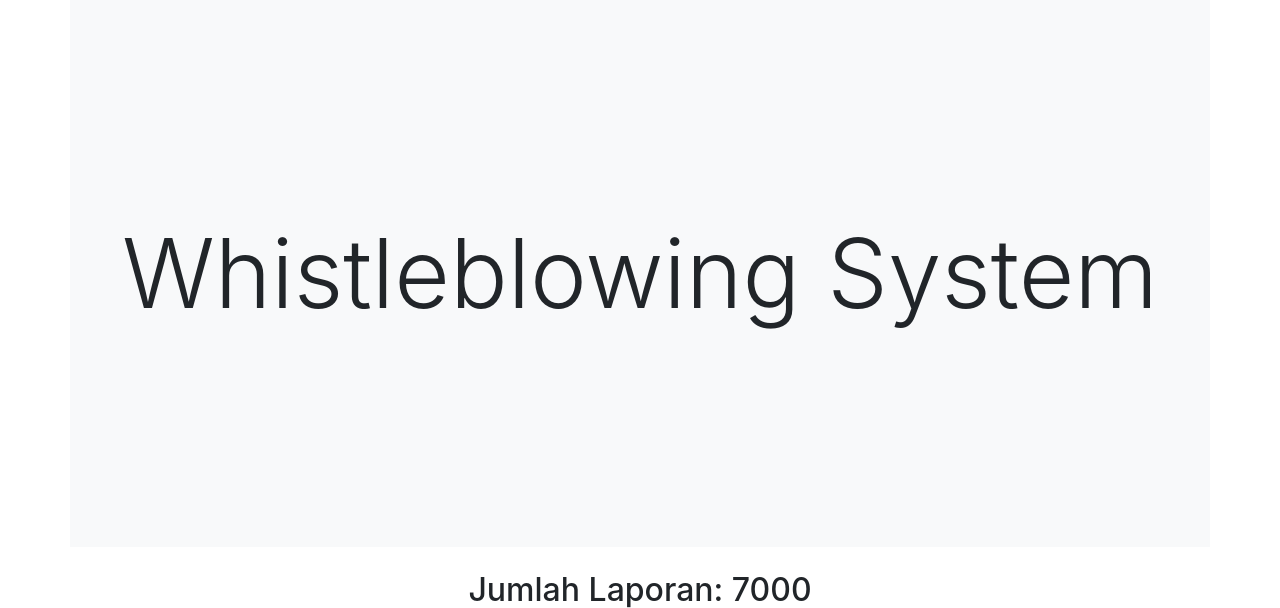
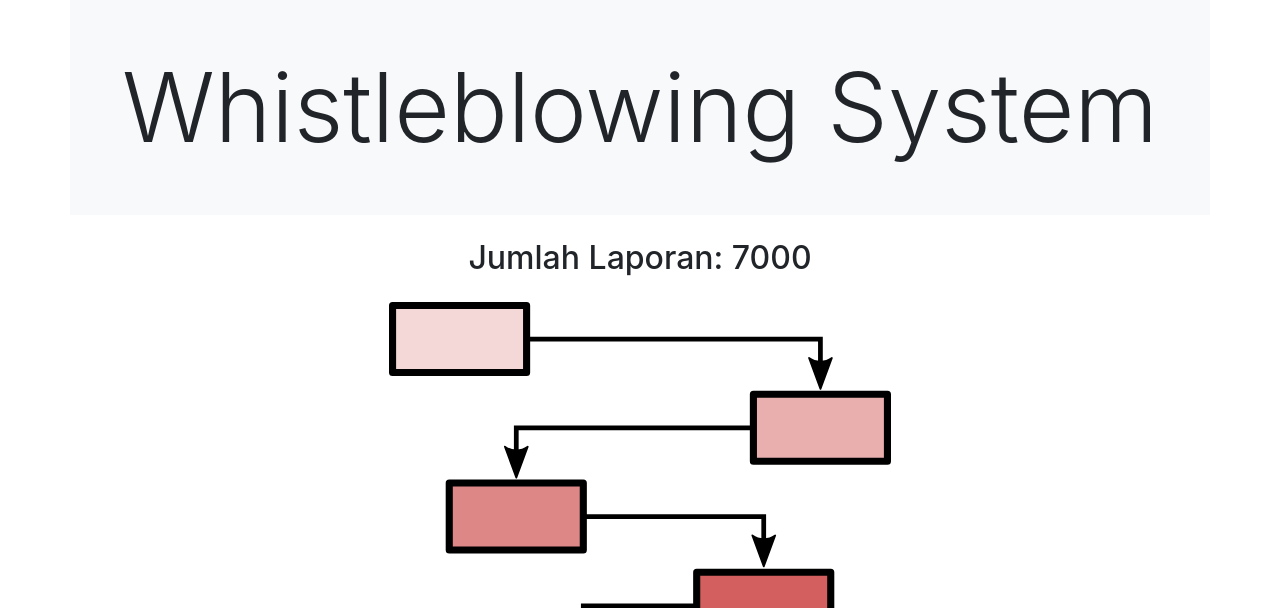
Before and after one commit to Hzalkarim/whistleblowing-system-cs4, a PHP site: page / in a window 1280 px wide. Shown: the part 56-664 px from the top of the page. Run offline with PHP 8.4, Linux system fonts and the light colour scheme.

Commit message:
Minor change

```diff
--- a/js/sidebar.js
+++ b/js/sidebar.js
@@ -8,13 +8,4 @@ $(document).ready(function(){
         }
         isShow = !isShow;
     })
-
-    var h = $("html").css("height");
-    var hi = parseInt(h.substring(0, h.length - 2));
-    var b = $(window).height();
-    // alert("Height = " + hi + "\nBottom = " + b);
-
-    if (hi < b){
-        $("footer").addClass("position-fixed");
-    }
 })
--- a/login.php
+++ b/login.php
@@ -2,10 +2,8 @@
 $page_title = "Halaman Login";
 require "page/component/header.php";
 ?>
-
-<?php echo KABAR_SAYA; ?>
 <main class="container">
-    <div class="row mt-5">
+    <div class="row">
         <div class="col-lg-4 col-md-2"></div>
         <div class="col-lg-4 col-md-8 col-sm-12 text-center bg-light rounded p-4">
             <form method="post" action="index.php">
--- a/page/home.php
+++ b/page/home.php
@@ -1,6 +1,6 @@
 <div class="row">
     <div class="col-12 text-center bg-light mt-0">
-        <h1 class="display-1 home-title p-3">Whistleblowing System</h1>
+        <h1 class="display-1 home-title">Whistleblowing System</h1>
     </div>
     <div class="col-12 text-center">
         <h2 class="my-4">Jumlah Laporan: 7000</h2>
--- a/style/wbstyle.css
+++ b/style/wbstyle.css
@@ -14,6 +14,10 @@ header {
 
 header .header-text {
     left: 1em;
+}
+
+main.container {
+    min-height: calc(100vh - 106px);
 }
 
 aside {
@@ -52,7 +56,7 @@ aside {
 }
 
 .home-title {
-    margin: 200px 0px;
+    margin: 50px 0px;
     overflow: hidden;
 }
 
```
